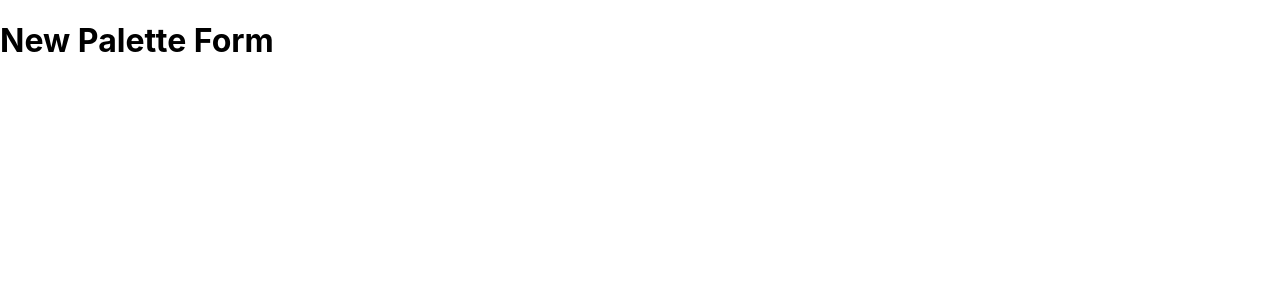
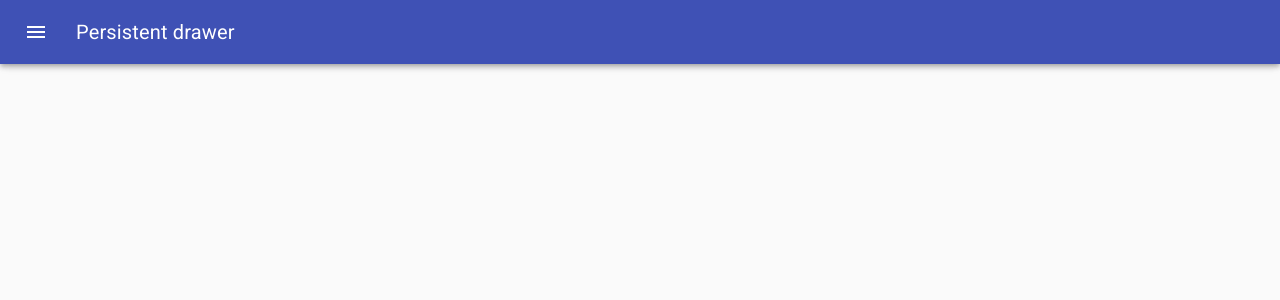
Before and after one commit to HassanMasoud/color-picker, a React (Create React App) app: page /palette/new in a window 1280 px wide. Shown: the top 300 px of the page. Built offline with nearby package versions, Linux system fonts and the light colour scheme.

Commit message:
Add drawer to new palette form

```diff
--- a/src/NewPaletteForm.js
+++ b/src/NewPaletteForm.js
@@ -1,13 +1,142 @@
 import React, { Component } from "react";
+import clsx from "clsx";
+import { withStyles } from "@material-ui/core/styles";
+import Drawer from "@material-ui/core/Drawer";
+import CssBaseline from "@material-ui/core/CssBaseline";
+import AppBar from "@material-ui/core/AppBar";
+import Toolbar from "@material-ui/core/Toolbar";
+import Typography from "@material-ui/core/Typography";
+import Divider from "@material-ui/core/Divider";
+import IconButton from "@material-ui/core/IconButton";
+import MenuIcon from "@material-ui/icons/Menu";
+import ChevronLeftIcon from "@material-ui/icons/ChevronLeft";
+
+const drawerWidth = 240;
+
+const styles = (theme) => ({
+  root: {
+    display: "flex",
+  },
+  appBar: {
+    transition: theme.transitions.create(["margin", "width"], {
+      easing: theme.transitions.easing.sharp,
+      duration: theme.transitions.duration.leavingScreen,
+    }),
+  },
+  appBarShift: {
+    width: `calc(100% - ${drawerWidth}px)`,
+    marginLeft: drawerWidth,
+    transition: theme.transitions.create(["margin", "width"], {
+      easing: theme.transitions.easing.easeOut,
+      duration: theme.transitions.duration.enteringScreen,
+    }),
+  },
+  menuButton: {
+    marginRight: theme.spacing(2),
+  },
+  hide: {
+    display: "none",
+  },
+  drawer: {
+    width: drawerWidth,
+    flexShrink: 0,
+  },
+  drawerPaper: {
+    width: drawerWidth,
+  },
+  drawerHeader: {
+    display: "flex",
+    alignItems: "center",
+    padding: theme.spacing(0, 1),
+    // necessary for content to be below app bar
+    ...theme.mixins.toolbar,
+    justifyContent: "flex-end",
+  },
+  content: {
+    flexGrow: 1,
+    padding: theme.spacing(3),
+    transition: theme.transitions.create("margin", {
+      easing: theme.transitions.easing.sharp,
+      duration: theme.transitions.duration.leavingScreen,
+    }),
+    marginLeft: -drawerWidth,
+  },
+  contentShift: {
+    transition: theme.transitions.create("margin", {
+      easing: theme.transitions.easing.easeOut,
+      duration: theme.transitions.duration.enteringScreen,
+    }),
+    marginLeft: 0,
+  },
+});
 
 class NewPaletteForm extends Component {
+  state = {
+    open: false,
+  };
+
+  handleDrawerOpen = () => {
+    this.setState({ open: true });
+  };
+
+  handleDrawerClose = () => {
+    this.setState({ open: false });
+  };
+
   render() {
+    const { classes } = this.props;
+    const { open } = this.state;
+
     return (
-      <div>
-        <h1>New Palette Form</h1>
+      <div className={classes.root}>
+        <CssBaseline />
+        <AppBar
+          position="fixed"
+          className={clsx(classes.appBar, {
+            [classes.appBarShift]: open,
+          })}
+        >
+          <Toolbar>
+            <IconButton
+              color="inherit"
+              aria-label="open drawer"
+              onClick={this.handleDrawerOpen}
+              edge="start"
+              className={clsx(classes.menuButton, open && classes.hide)}
+            >
+              <MenuIcon />
+            </IconButton>
+            <Typography variant="h6" noWrap>
+              Persistent drawer
+            </Typography>
+          </Toolbar>
+        </AppBar>
+        <Drawer
+          className={classes.drawer}
+          variant="persistent"
+          anchor="left"
+          open={open}
+          classes={{
+            paper: classes.drawerPaper,
+          }}
+        >
+          <div className={classes.drawerHeader}>
+            <IconButton onClick={this.handleDrawerClose}>
+              <ChevronLeftIcon />
+            </IconButton>
+          </div>
+          <Divider />
+        </Drawer>
+        <main
+          className={clsx(classes.content, {
+            [classes.contentShift]: open,
+          })}
+        >
+          <div className={classes.drawerHeader} />
+        </main>
       </div>
     );
   }
 }
 
-export default NewPaletteForm;
+export default withStyles(styles, { withTheme: true })(NewPaletteForm);
```
